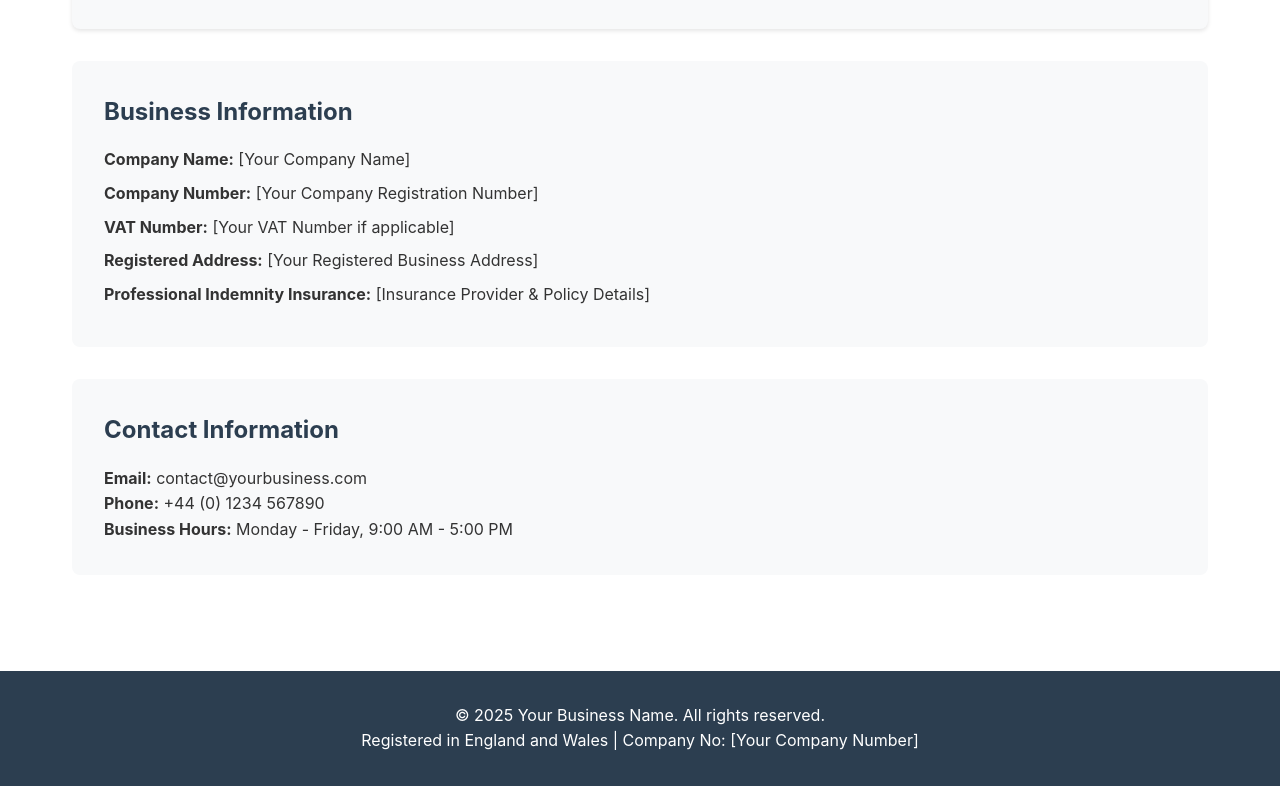
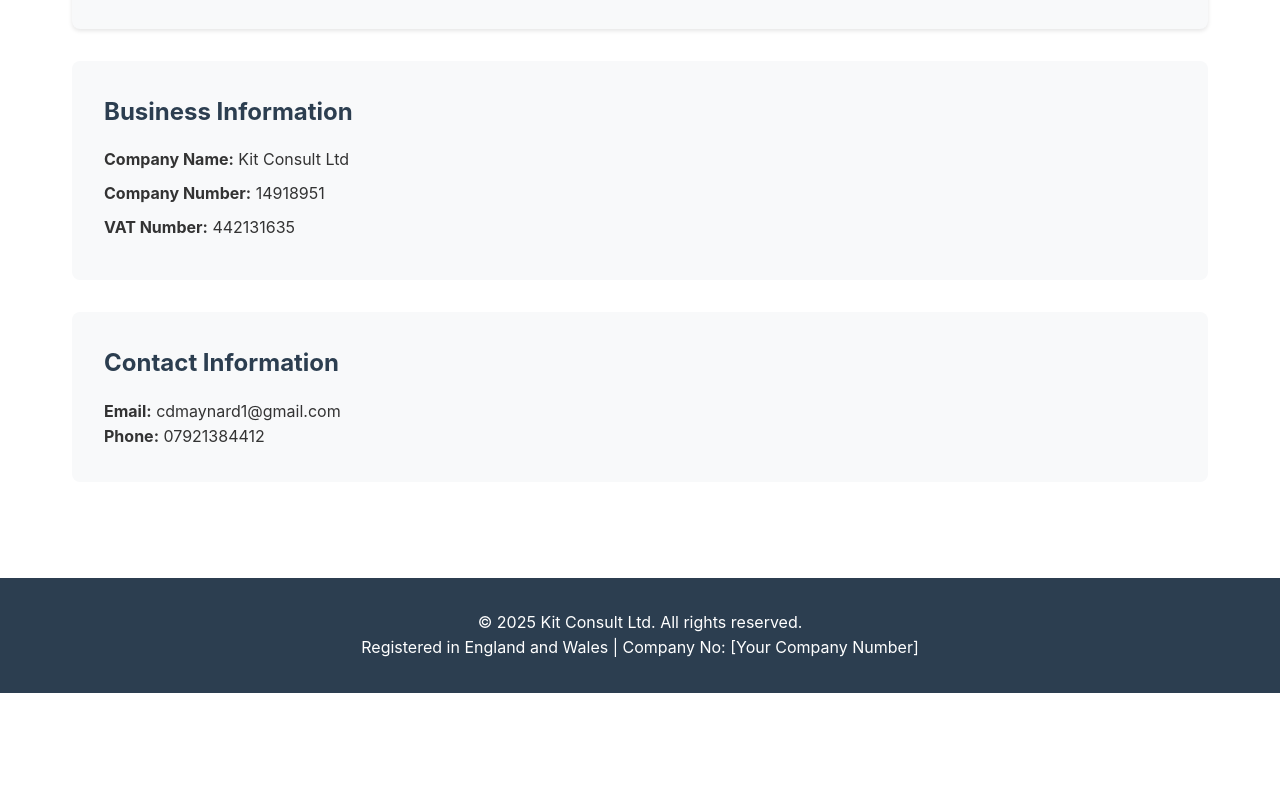
Before and after one commit to cdmaynard/kitconsultltd, a plain HTML site: page index.html in a window 1280 px wide. Shown: the part 550-1336 px from the top of the page. After the commit the page ends 1243 px from the top, so only its background shows below. Drawn offline with Linux system fonts and the light colour scheme.

Commit message:
Update index.html

```diff
--- a/index.html
+++ b/index.html
@@ -160,23 +160,20 @@
 
         <section id="about" class="business-details">
             <h2>Business Information</h2>
-            <p><strong>Company Name:</strong> [Your Company Name]</p>
-            <p><strong>Company Number:</strong> [Your Company Registration Number]</p>
-            <p><strong>VAT Number:</strong> [Your VAT Number if applicable]</p>
-            <p><strong>Registered Address:</strong> [Your Registered Business Address]</p>
-            <p><strong>Professional Indemnity Insurance:</strong> [Insurance Provider & Policy Details]</p>
+            <p><strong>Company Name:</strong> Kit Consult Ltd</p>
+            <p><strong>Company Number:</strong> 14918951</p>
+            <p><strong>VAT Number:</strong> 442131635</p>
         </section>
 
         <section id="contact" class="contact-info">
             <h2 style="color: #2c3e50; margin-bottom: 1rem;">Contact Information</h2>
-            <p><strong>Email:</strong> contact@yourbusiness.com</p>
-            <p><strong>Phone:</strong> +44 (0) 1234 567890</p>
-            <p><strong>Business Hours:</strong> Monday - Friday, 9:00 AM - 5:00 PM</p>
+            <p><strong>Email:</strong> cdmaynard1@gmail.com</p>
+            <p><strong>Phone:</strong> 07921384412</p>
         </section>
     </div>
 
     <footer>
-        <p>&copy; 2025 Your Business Name. All rights reserved.</p>
+        <p>&copy; 2025 Kit Consult Ltd. All rights reserved.</p>
         <p>Registered in England and Wales | Company No: [Your Company Number]</p>
     </footer>
 </body>
```
